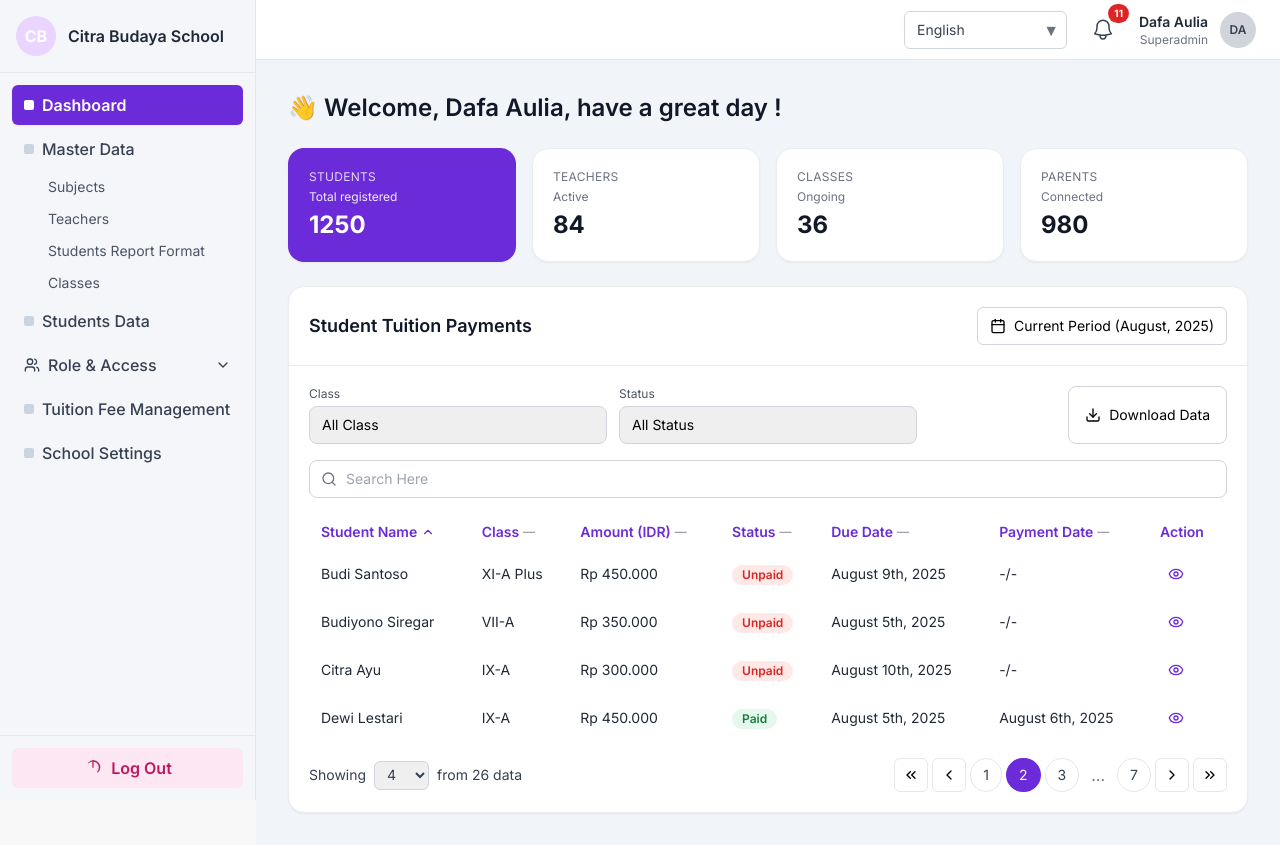
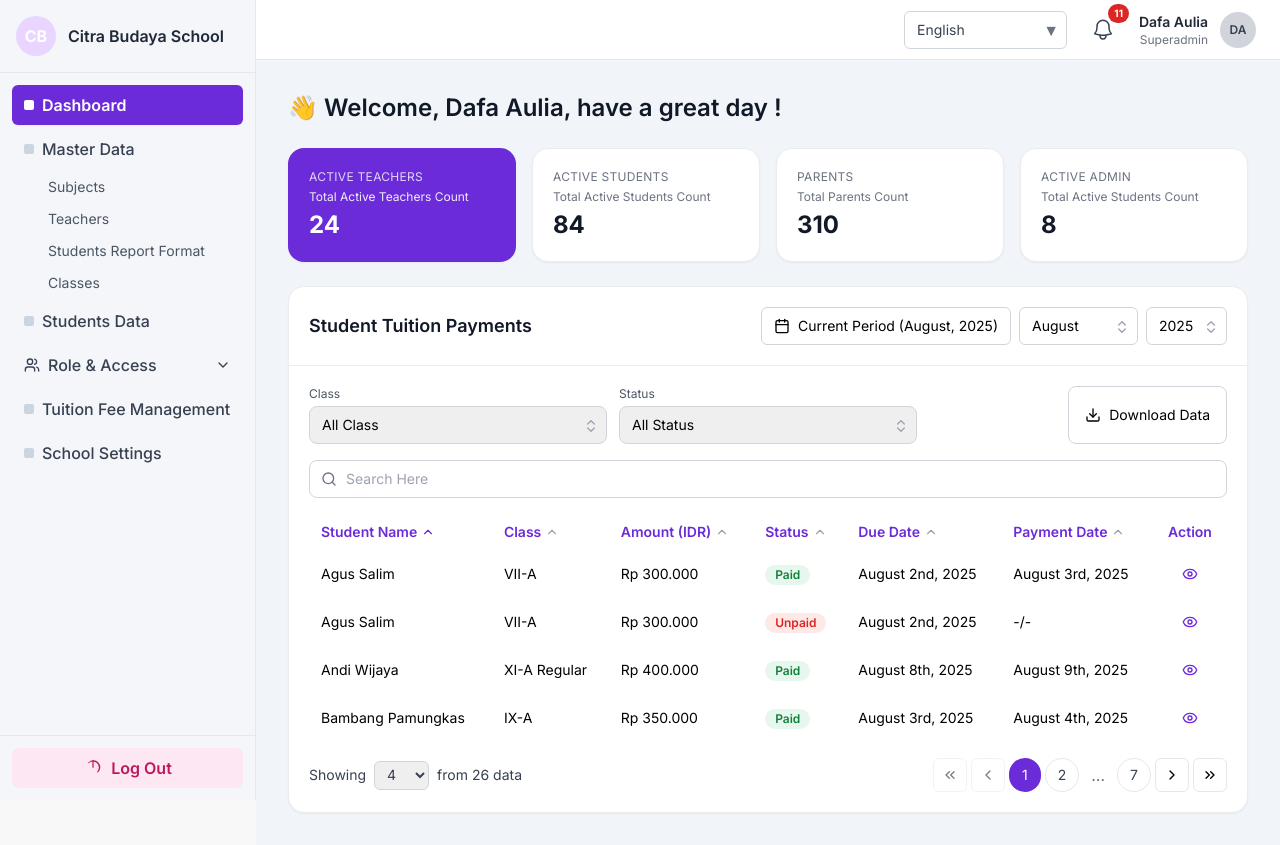
Before and after one commit to SSDIGITAL-DevTeam/Tygo-School, a Next.js app: page /dashboard in a window 1280 px wide. Built offline with nearby package versions, Linux system fonts and the light colour scheme.

Commit message:
feat(dashboard): Add 'Current Period' functionality and update UI

```diff
--- a/app/dashboard/page.tsx
+++ b/app/dashboard/page.tsx
@@ -7,15 +7,23 @@ import OverviewCard from "../../components/OverviewCard";
 import SectionCard from "../../components/SectionCard";
 import StatusBadge from "../../components/StatusBadge";
 import { Inter } from "next/font/google";
-import { Calendar, Download, Eye, Search, ChevronUp, ChevronDown } from "lucide-react";
+import {
+  Calendar,
+  Download,
+  Eye,
+  Search,
+  ChevronUp,
+  ChevronDown,
+  ChevronsUpDown,
+} from "lucide-react";
 
-// Inter font for this page
 const inter = Inter({ subsets: ["latin"] });
 
-// Helpers: currency and date formatting
-const toIDR = (n: number) => new Intl.NumberFormat("id-ID", { style: "currency", currency: "IDR", maximumFractionDigits: 0 }).format(n);
+const toIDR = (n: number) =>
+  new Intl.NumberFormat("id-ID", { style: "currency", currency: "IDR", maximumFractionDigits: 0 }).format(n);
 const ordinal = (d: number) => {
-  const j = d % 10, k = d % 100;
+  const j = d % 10,
+    k = d % 100;
   if (j === 1 && k !== 11) return `${d}st`;
   if (j === 2 && k !== 12) return `${d}nd`;
   if (j === 3 && k !== 13) return `${d}rd`;
@@ -27,22 +35,20 @@ const fmtDate = (iso: string) => {
   return `${month} ${ordinal(dt.getDate())}, ${dt.getFullYear()}`;
 };
 
-// Types for payments table rows
 type PaymentRow = {
   id: string;
   name: string;
   class: string;
   amount: number;
   status: "Paid" | "Unpaid";
-  due: string; // ISO
-  paidAt?: string | null; // ISO or null
+  due: string;
+  paidAt?: string | null;
 };
 
-// Seed data (>= 25 rows). Includes the 4 required rows.
 const baseRows: PaymentRow[] = [
-  { id: "23834732", name: "Budiyono Siregar", class: "VII-A", amount: 350000, status: "Unpaid", due: "2025-08-05", paidAt: null },
+  { id: "23834732", name: "Budiyono Siregar", class: "VII-A", amount: 350000, status: "Unpaid", due: "2025-08-05" },
   { id: "83746152", name: "Bambang Pamungkas", class: "IX-A", amount: 350000, status: "Paid", due: "2025-08-03", paidAt: "2025-08-04" },
-  { id: "10298910", name: "Harry Styles", class: "VIII-B", amount: 350000, status: "Unpaid", due: "2025-08-06", paidAt: null },
+  { id: "10298910", name: "Harry Styles", class: "VIII-B", amount: 350000, status: "Unpaid", due: "2025-08-06" },
   { id: "67281920", name: "Freddy Mercury", class: "IX-A", amount: 350000, status: "Paid", due: "2025-08-02", paidAt: "2025-08-03" },
 ];
 
@@ -76,7 +82,6 @@ function makeRows(): PaymentRow[] {
   return rows;
 }
 
-// CSV export helper
 function exportCSV(rows: PaymentRow[]) {
   const pad = (n: number) => String(n).padStart(2, "0");
   const now = new Date();
@@ -97,53 +102,51 @@ function exportCSV(rows: PaymentRow[]) {
   URL.revokeObjectURL(url);
 }
 
-const DashboardPage: React.FC = () => {
-  // Sidebar toggle for small screens
-  const [sidebarOpen, setSidebarOpen] = useState(false);
-
-  // Overview dummy values
-  const overview = [
-    { title: "Students", subtitle: "Total registered", value: 1250, accent: "primary" as const },
-    { title: "Teachers", subtitle: "Active", value: 84 },
-    { title: "Classes", subtitle: "Ongoing", value: 36 },
-    { title: "Parents", subtitle: "Connected", value: 980 },
+const months = [
+  "January","February","March","April","May","June",
+  "July","August","September","October","November","December"
 ];
 
-  // Payments table state
+export default function DashboardPage() {
+  const [sidebarOpen, setSidebarOpen] = useState(false);
   const [rows] = useState<PaymentRow[]>(() => makeRows());
+
+  const [period, setPeriod] = useState<{ month: number; year: number }>({ month: 7, year: 2025 });
   const [queryInput, setQueryInput] = useState("");
-  const [query, setQuery] = useState(""); // debounced
+  const [query, setQuery] = useState("");
   const [classFilter, setClassFilter] = useState("All Class");
   const [statusFilter, setStatusFilter] = useState("All Status");
-  const [page, setPage] = useState(2); // default page = 2
+  const [page, setPage] = useState(1);
   const [pageSize, setPageSize] = useState(4);
   const [sortKey, setSortKey] = useState<keyof PaymentRow>("name");
   const [sortDir, setSortDir] = useState<"asc" | "desc">("asc");
 
-  // Debounce search input for better UX
   useEffect(() => {
     const t = setTimeout(() => setQuery(queryInput.trim().toLowerCase()), 300);
     return () => clearTimeout(t);
   }, [queryInput]);
 
-  // Filter → Sort → Paginate
+  const matchPeriod = (row: PaymentRow, p: { month: number; year: number }) => {
+    const d = new Date(row.due);
+    return d.getFullYear() === p.year && d.getMonth() === p.month;
+  };
+
   const filtered = useMemo(() => {
-    let out = [...rows];
+    let out = rows.filter((r) => matchPeriod(r, period));
     if (classFilter !== "All Class") out = out.filter((r) => r.class === classFilter);
     if (statusFilter !== "All Status") out = out.filter((r) => r.status === (statusFilter as any));
-    if (query) {
-      out = out.filter((r) => `${r.name} ${r.class}`.toLowerCase().includes(query));
-    }
+    if (query) out = out.filter((r) => `${r.name} ${r.class}`.toLowerCase().includes(query));
     out.sort((a, b) => {
       const va = a[sortKey];
       const vb = b[sortKey];
-      let cmp = 0;
-      if (typeof va === "number" && typeof vb === "number") cmp = va - vb;
-      else cmp = String(va).localeCompare(String(vb), undefined, { numeric: true });
+      const cmp =
+        typeof va === "number" && typeof vb === "number"
+          ? va - vb
+          : String(va).localeCompare(String(vb), undefined, { numeric: true });
       return sortDir === "asc" ? cmp : -cmp;
     });
     return out;
-  }, [rows, classFilter, statusFilter, query, sortKey, sortDir]);
+  }, [rows, period, classFilter, statusFilter, query, sortKey, sortDir]);
 
   const total = filtered.length;
   const pageCount = Math.max(1, Math.ceil(total / pageSize));
@@ -158,76 +161,101 @@ const DashboardPage: React.FC = () => {
     }
   };
 
+  const periodLabel = `${months[period.month]}, ${period.year}`;
+
+  const overview = [
+    { title: "Active Teachers", subtitle: "Total Active Teachers Count", value: 24, accent: "primary" as const },
+    { title: "Active Students", subtitle: "Total Active Students Count", value: 84 },
+    { title: "Parents", subtitle: "Total Parents Count", value: 310 },
+    { title: "Active Admin", subtitle: "Total Active Students Count", value: 8 },
+  ];
+
   return (
     <div className={inter.className}>
-      {/* Fixed sidebar + spacer, no ml-64 on content */}
       <div className="flex min-h-screen">
         <Sidebar isOpen={sidebarOpen} onClose={() => setSidebarOpen(false)} />
         <div className="w-64 shrink-0" aria-hidden />
 
-        {/* Content column */}
         <div className="flex-1 bg-slate-100 relative z-0">
           <Topbar offset={false} onToggleSidebar={() => setSidebarOpen((s) => !s)} />
 
           <main className="p-4 md:p-6 lg:p-8 space-y-6">
-            {/* Welcome header */}
             <h1 className="text-lg md:text-xl lg:text-2xl font-semibold text-gray-900">
-              <span role="img" aria-label="waving hand">👋</span> Welcome, Dafa Aulia, have a great day !
+              👋 Welcome, Dafa Aulia, have a great day !
             </h1>
 
-            {/* Overview grid */}
             <div className="grid grid-cols-1 sm:grid-cols-2 xl:grid-cols-4 gap-4">
               {overview.map((o, idx) => (
                 <OverviewCard key={idx} title={o.title} subtitle={o.subtitle} value={o.value} accent={idx === 0 ? "primary" : "default"} />
               ))}
             </div>
 
-            {/* Student Tuition Payments section */}
             <SectionCard
               title="Student Tuition Payments"
               headerRight={
-                <div className="flex items-center gap-2">
-                  {/* Period button (dummy) */}
-                  <button className="inline-flex items-center gap-2 rounded-md border border-gray-300 bg-white px-3 py-2 text-sm hover:bg-gray-50 focus:outline-none focus:ring-2 focus:ring-[#6c2bd9]">
+                <div className="flex flex-wrap items-center gap-2">
+                  <div className="inline-flex items-center gap-2 rounded-md border border-gray-300 bg-white px-3 py-2 text-sm">
                     <Calendar className="w-4 h-4" />
-                    <span>Current Period (August, 2025)</span>
-                  </button>
+                    <span>Current Period ({periodLabel})</span>
+                  </div>
+                  <div className="relative">
+                    <select
+                      value={period.month}
+                      onChange={(e) => setPeriod((p) => ({ ...p, month: Number(e.target.value) }))}
+                      className="appearance-none rounded-md border border-gray-300 bg-white px-3 py-2 pr-8 text-sm focus:outline-none focus:ring-2 focus:ring-[#6c2bd9]"
+                    >
+                      {months.map((m, i) => (
+                        <option key={m} value={i}>{m}</option>
+                      ))}
+                    </select>
+                    <ChevronsUpDown className="absolute right-2 top-3 w-4 h-4 text-gray-400 pointer-events-none" />
+                  </div>
+                  <div className="relative">
+                    <select
+                      value={period.year}
+                      onChange={(e) => setPeriod((p) => ({ ...p, year: Number(e.target.value) }))}
+                      className="appearance-none rounded-md border border-gray-300 bg-white px-3 py-2 pr-8 text-sm focus:outline-none focus:ring-2 focus:ring-[#6c2bd9]"
+                    >
+                      {[2023, 2024, 2025, 2026].map((y) => (
+                        <option key={y} value={y}>{y}</option>
+                      ))}
+                    </select>
+                    <ChevronsUpDown className="absolute right-2 top-3 w-4 h-4 text-gray-400 pointer-events-none" />
+                  </div>
                 </div>
               }
             >
-              {/* Filters row */}
+              {/* Filters */}
               <div className="flex flex-col lg:flex-row lg:items-center gap-3 lg:gap-4 mb-4">
                 <div className="flex-1 grid grid-cols-1 sm:grid-cols-3 gap-3">
-                  {/* All Class */}
-                  <div>
-                    <label htmlFor="f-class" className="block text-xs text-gray-600 mb-1">Class</label>
+                  <div className="relative">
+                    <label className="block text-xs text-gray-600 mb-1">Class</label>
                     <select
-                      id="f-class"
-                      aria-label="Filter by class"
                       value={classFilter}
-                      onChange={(e) => { setClassFilter(e.target.value); setPage(1); }}
-                      className="w-full appearance-none border border-gray-300 rounded-lg px-3 py-2 text-sm focus:outline-none focus:ring-2 focus:ring-[#6c2bd9]"
+                      onChange={(e) => setClassFilter(e.target.value)}
+                      className="appearance-none w-full border border-gray-300 rounded-lg px-3 py-2 pr-8 text-sm focus:outline-none focus:ring-2 focus:ring-[#6c2bd9]"
                     >
-                      {['All Class','VII-A','XI-A Regular','XI-A Plus','IX-A','VIII-B'].map((c) => <option key={c} value={c}>{c}</option>)}
+                      {["All Class", "VII-A", "XI-A Regular", "XI-A Plus", "IX-A", "VIII-B"].map((c) => (
+                        <option key={c}>{c}</option>
+                      ))}
                     </select>
+                    <ChevronsUpDown className="absolute right-2 top-8 w-4 h-4 text-gray-400 pointer-events-none" />
                   </div>
-                  {/* All Status */}
-                  <div>
-                    <label htmlFor="f-status" className="block text-xs text-gray-600 mb-1">Status</label>
+                  <div className="relative">
+                    <label className="block text-xs text-gray-600 mb-1">Status</label>
                     <select
-                      id="f-status"
-                      aria-label="Filter by payment status"
                       value={statusFilter}
-                      onChange={(e) => { setStatusFilter(e.target.value); setPage(1); }}
-                      className="w-full appearance-none border border-gray-300 rounded-lg px-3 py-2 text-sm focus:outline-none focus:ring-2 focus:ring-[#6c2bd9]"
+                      onChange={(e) => setStatusFilter(e.target.value)}
+                      className="appearance-none w-full border border-gray-300 rounded-lg px-3 py-2 pr-8 text-sm focus:outline-none focus:ring-2 focus:ring-[#6c2bd9]"
                     >
-                      {['All Status','Paid','Unpaid'].map((s) => <option key={s} value={s}>{s}</option>)}
+                      {["All Status", "Paid", "Unpaid"].map((s) => (
+                        <option key={s}>{s}</option>
+                      ))}
                     </select>
+                    <ChevronsUpDown className="absolute right-2 top-8 w-4 h-4 text-gray-400 pointer-events-none" />
                   </div>
-                  {/* Download button right-aligned on small, sits at row end on grid */}
                   <div className="sm:col-span-1 flex sm:justify-end">
                     <button
-                      aria-label="Download filtered data"
                       onClick={() => exportCSV(filtered)}
                       className="inline-flex items-center gap-2 border border-gray-300 rounded-lg px-4 py-2 text-sm bg-white hover:bg-gray-50 focus:outline-none focus:ring-2 focus:ring-[#6c2bd9]"
                     >
@@ -239,17 +267,14 @@ const DashboardPage: React.FC = () => {
               </div>
 
               {/* Search */}
-              <div className="mb-4">
-                <div className="relative">
+              <div className="mb-4 relative">
                 <Search className="w-4 h-4 text-gray-500 absolute left-3 top-1/2 -translate-y-1/2" />
                 <input
-                    aria-label="Search payments"
                   value={queryInput}
-                    onChange={(e) => { setQueryInput(e.target.value); setPage(1); }}
+                  onChange={(e) => setQueryInput(e.target.value)}
                   placeholder="Search Here"
                   className="w-full pl-9 pr-3 py-2 border border-gray-300 rounded-lg text-sm focus:outline-none focus:ring-2 focus:ring-[#6c2bd9]"
                 />
-                </div>
               </div>
 
               {/* Table */}
@@ -257,7 +282,7 @@ const DashboardPage: React.FC = () => {
                 <table className="w-full text-sm">
                   <thead>
                     <tr className="text-[#6c2bd9]">
-                      {([
+                      {[
                         { key: "name", label: "Student Name" },
                         { key: "class", label: "Class" },
                         { key: "amount", label: "Amount (IDR)" },
@@ -265,24 +290,27 @@ const DashboardPage: React.FC = () => {
                         { key: "due", label: "Due Date" },
                         { key: "paidAt", label: "Payment Date" },
                         { key: "action" as const, label: "Action" },
-                      ]).map((col) => (
-                        <th key={col.key as string} className="text-left font-semibold py-2 px-3 select-none">
+                      ].map((col) => (
+                        <th key={col.key as string} className="font-semibold py-2 px-3">
+                          {col.key === "action" ? (
+                            <div className="flex justify-center">{col.label}</div>
+                          ) : (
                             <button
-                            disabled={col.key === "action"}
-                            onClick={() => col.key !== "action" && toggleSort(col.key as keyof PaymentRow)}
-                            aria-sort={sortKey === (col.key as keyof PaymentRow) ? (sortDir === "asc" ? "ascending" : "descending") : "none"}
-                            className={`inline-flex items-center gap-1 ${col.key !== "action" ? "hover:underline" : "cursor-default"}`}
-                            aria-label={`Sort by ${col.label}`}
+                              onClick={() => toggleSort(col.key as keyof PaymentRow)}
+                              className="flex items-center gap-1 hover:underline"
                             >
-                            <span>{col.label}</span>
-                            {col.key !== "action" && (
-                              sortKey === (col.key as keyof PaymentRow) ? (
-                                sortDir === "asc" ? <ChevronUp className="w-3.5 h-3.5" /> : <ChevronDown className="w-3.5 h-3.5" />
+                              {col.label}
+                              {sortKey === (col.key as keyof PaymentRow) ? (
+                                sortDir === "asc" ? (
+                                  <ChevronUp className="w-3.5 h-3.5" />
                                 ) : (
-                                <span className="text-xs text-gray-400">—</span>
+                                  <ChevronDown className="w-3.5 h-3.5" />
                                 )
+                              ) : (
+                                <ChevronUp className="w-3.5 h-3.5 text-gray-400" />
                               )}
                             </button>
+                          )}
                         </th>
                       ))}
                     </tr>
@@ -290,20 +318,18 @@ const DashboardPage: React.FC = () => {
                   <tbody>
                     {paged.map((r) => (
                       <tr key={r.id} className="hover:bg-slate-50">
-                        <td className="px-3 py-2 text-gray-800">{r.name}</td>
-                        <td className="px-3 py-2 text-gray-800">{r.class}</td>
-                        <td className="px-3 py-2 text-gray-800">{toIDR(r.amount)}</td>
+                        <td className="px-3 py-2">{r.name}</td>
+                        <td className="px-3 py-2">{r.class}</td>
+                        <td className="px-3 py-2">{toIDR(r.amount)}</td>
                         <td className="px-3 py-2"><StatusBadge status={r.status} /></td>
-                        <td className="px-3 py-2 text-gray-800">{fmtDate(r.due)}</td>
-                        <td className="px-3 py-2 text-gray-800">{r.paidAt ? fmtDate(r.paidAt) : "-/-"}</td>
+                        <td className="px-3 py-2">{fmtDate(r.due)}</td>
+                        <td className="px-3 py-2">{r.paidAt ? fmtDate(r.paidAt) : "-/-"}</td>
                         <td className="px-3 py-2">
-                          <button
-                            aria-label={`View ${r.name}`}
-                            onClick={() => console.log("View tuple", r)}
-                            className="p-2 rounded-md hover:bg-purple-50 focus:outline-none focus:ring-2 focus:ring-[#6c2bd9]"
-                          >
+                          <div className="flex justify-center">
+                            <button className="p-2 rounded-md hover:bg-purple-50 focus:outline-none focus:ring-2 focus:ring-[#6c2bd9]">
                               <Eye className="w-4 h-4 text-[#6c2bd9]" />
                             </button>
+                          </div>
                         </td>
                       </tr>
                     ))}
@@ -311,14 +337,13 @@ const DashboardPage: React.FC = () => {
                 </table>
               </div>
 
-              {/* Footer: size selector + pagination */}
+              {/* Footer */}
               <div className="mt-4 flex flex-col sm:flex-row items-center justify-between gap-3">
                 <div className="text-sm text-gray-700 flex items-center gap-2">
                   <span>Showing</span>
                   <select
-                    aria-label="Rows per page"
                     value={pageSize}
-                    onChange={(e) => { setPageSize(Number(e.target.value)); setPage(1); }}
+                    onChange={(e) => setPageSize(Number(e.target.value))}
                     className="border border-gray-300 rounded-md px-2 py-1 text-sm focus:outline-none focus:ring-2 focus:ring-[#6c2bd9]"
                   >
                     {[4, 10, 25].map((n) => (
@@ -327,7 +352,6 @@ const DashboardPage: React.FC = () => {
                   </select>
                   <span>from {total} data</span>
                 </div>
-
                 <Pagination page={currentPage} pageCount={pageCount} onPageChange={setPage} />
               </div>
             </SectionCard>
@@ -336,6 +360,4 @@ const DashboardPage: React.FC = () => {
       </div>
     </div>
   );
-};
-
-export default DashboardPage;
+}
```
Lines whose indentation alone changed are shown as unchanged.
